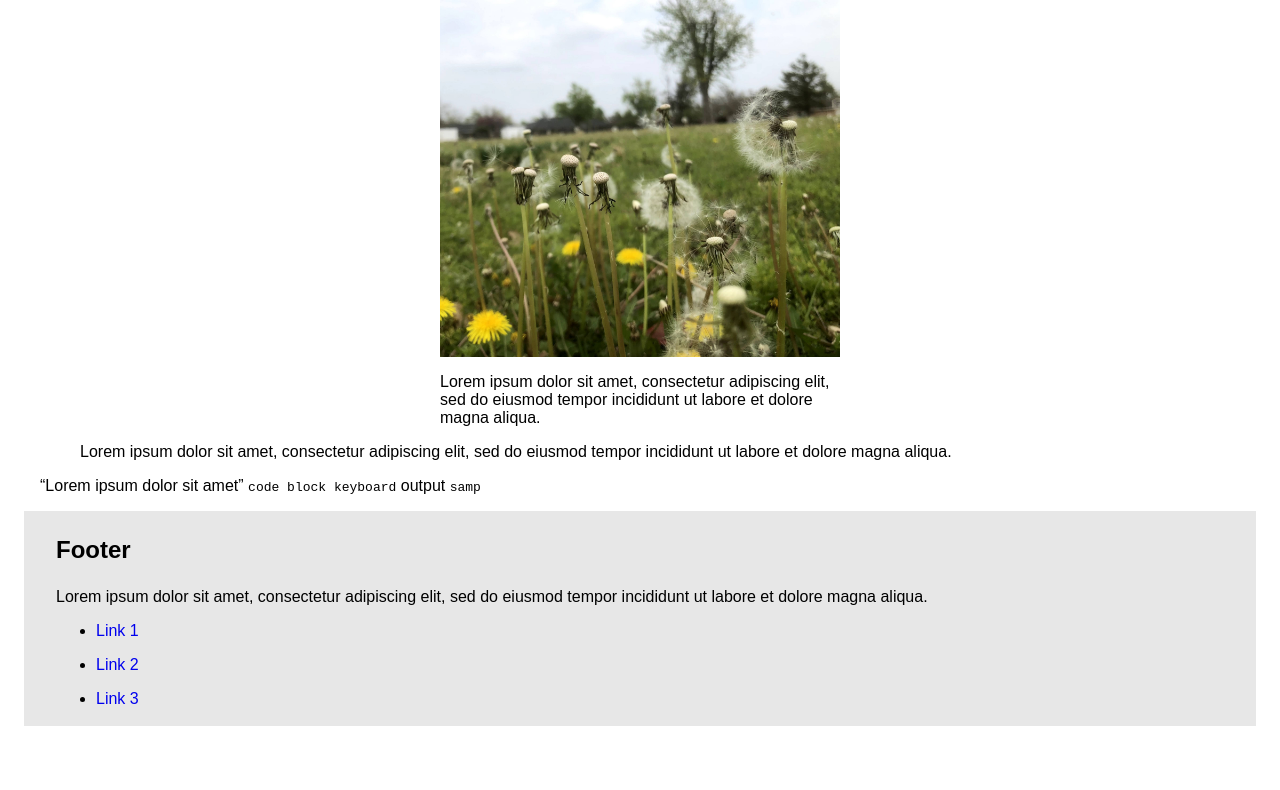
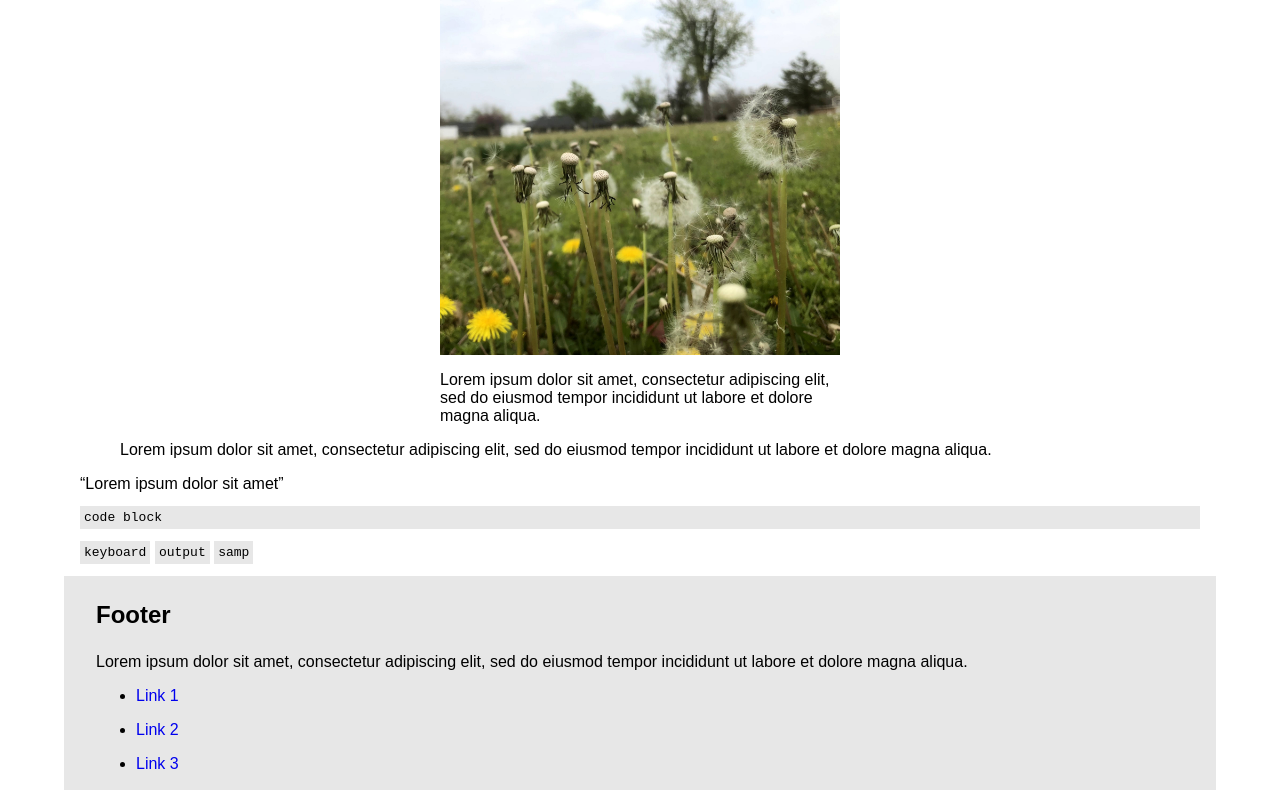
Before and after one commit to Icosahunter/residue, a website: page index.html in a window 1280 px wide. Shown: the part 1628-2418 px from the top of the page. Before the commit the page ends 2354 px from the top, so only its background shows below. Drawn offline with Linux system fonts and the light colour scheme.

Commit message:
Some updates to layout width calculations and code/kbd/etc. tags

```diff
--- a/index.html
+++ b/index.html
@@ -9,7 +9,7 @@
   <body>
     <header>
         <a href="#">
-            <h1><img src="logo.svg" height="50">Residue</h1>
+            <h1><img src="logo.svg">Residue</h1>
         </a>
         <nav>
             <a href="#">Link 1</a>
--- a/residue.css
+++ b/residue.css
@@ -16,13 +16,37 @@
 }
 
 body > * {
-    width: min(calc(100vw - 2em), 150vh);
+    width: min(70em, calc(100vw - 2em));
     margin-left: auto;
     margin-right: auto;
 }
 
 body, input:is([type="checkbox"], [type="radio"]), legend {
     margin: 0;
+}
+
+body > :is(header, footer) {
+    margin: 0 auto;
+    padding: 1px 2em;
+    background: #8883;
+    box-sizing: border-box;
+    width: min(72em, calc(130vw + 2em));
+}
+
+nav > :not(:first-child) {
+    margin-left: 1em;
+}
+
+a {
+    text-decoration: none;
+}
+
+a:hover {
+    text-decoration: underline;
+}
+
+a:has(h1, h2, h3, h4, h5, h6) {
+    color: unset;
 }
 
 input:not([type="checkbox"], [type="radio"], [type="reset"], [type="submit"], [type="button"]), select, label {
@@ -36,7 +60,7 @@ img, video, table, figure {
     display: block;
 }
 
-:is(p, span, h1, h2, h3, h4, h5, h6) img {
+:is(p, span, h1, h2, h3, h4, h5, h6, header, footer) img {
     margin: 0;
     height: 1.5em;
     width: auto;
@@ -48,26 +72,12 @@ th, td {
     padding: 0.5em 1em;
 }
 
-header, footer {
-    margin: 0 auto;
-    padding: 0.1em 2em;
+code, kbd, output, samp {
+    font-family: monospace;
     background: #8883;
-    box-sizing: border-box;
-    width: min(100vw, calc(150vh + 2em));
+    padding: 4px;
 }
 
-nav > :not(:first-child) {
-    margin-left: 1em;
+code {
+    display: block;
 }
-
-a {
-    text-decoration: none;
-}
-
-a:active {
-    text-decoration: underline;
-}
-
-a:has(h1, h2, h3, h4, h5, h6) {
-    color: unset;
-}
```
Also changed, not shown: README.md, 1 other file.
